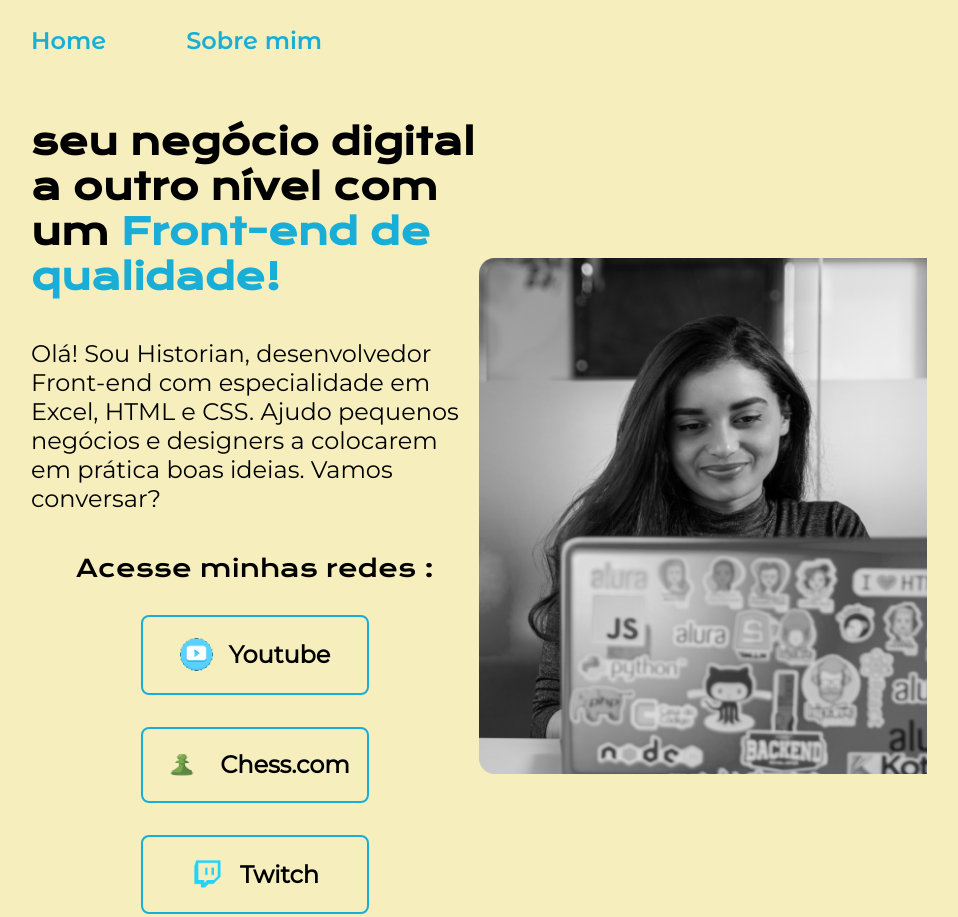
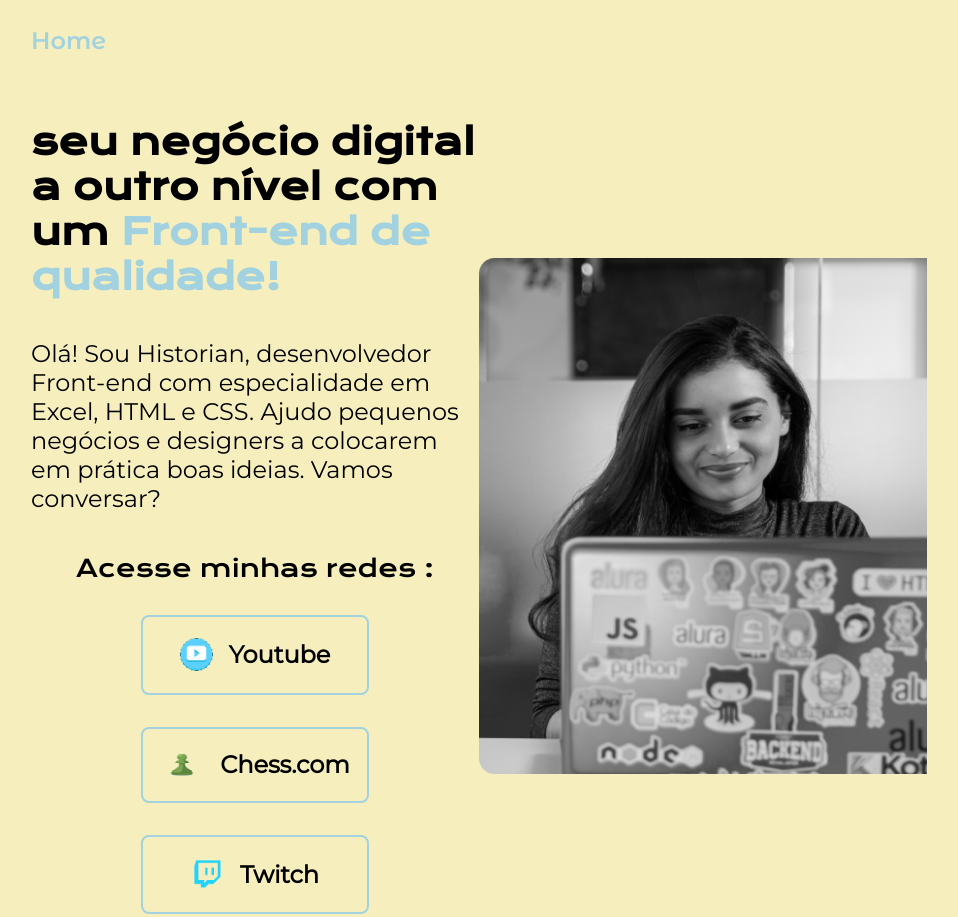
Before and after one commit to lucas-lfdsn/NumeroAleatorio, a plain HTML site: page Coding figma/index.html in a window 1280 px wide. Shown: the top 917 px of the page, without its empty margins (161-1119 px from the left). Drawn offline with nearby package versions, Linux system fonts and the light colour scheme.

Commit message:
excluir sobre mim

```diff
--- a/Coding figma/index.html
+++ b/Coding figma/index.html
@@ -13,7 +13,7 @@
     <header class="cabecalho">
         <nav class="cabecalho__menu">
             <a class="cabecalho__menu__link" href="index.html">Home</a>
-            <a class="cabecalho__menu__link" href="about.html">Sobre mim</a>
+
         </nav>
        </header>
 
--- a/Coding figma/styles/style.css
+++ b/Coding figma/styles/style.css
@@ -6,7 +6,7 @@
 {
     --cor-primaria:#F6EFBD;
     --cor-secundaria:#000000;
-    --cor-terciaria:#19aed7;
+    --cor-terciaria:#A2D2DF;
     --cor-quartenaria:#FADFA1;
     --font-primaria:"Krona One", sans-serif;
     --font-secundaria:"Montserrat", sans-serif;
```
